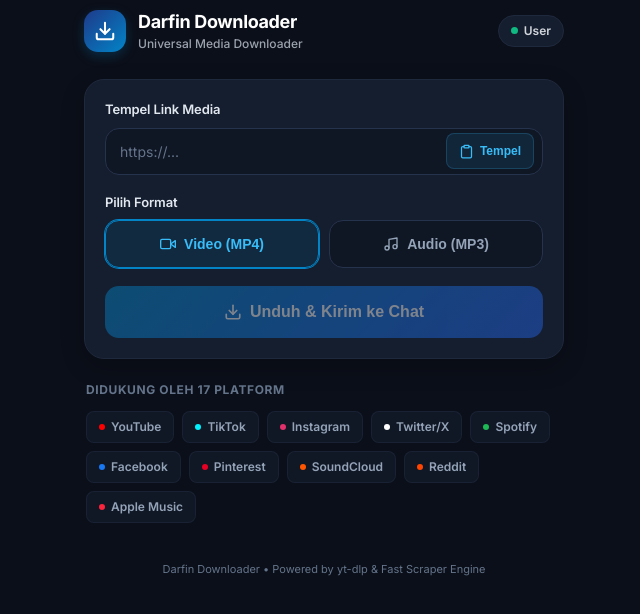
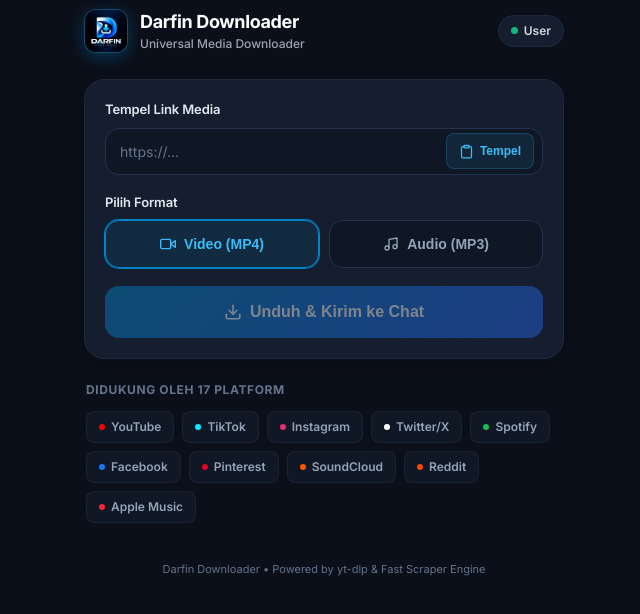
Before and after one commit to arfinstar22/downloader-bot, a website: page public/index.html in a window 1280 px wide. Shown: the whole page, without its empty margins (316-956 px from the left). Drawn offline with Linux system fonts and the light colour scheme.

Commit message:
feat(webapp): replace default header icon with custom Darfin Downloader logo

```diff
--- a/bot.js
+++ b/bot.js
@@ -405,6 +405,9 @@
       if (pathname === "/app.js") {
         return serveFile(res, path.join(PUBLIC_DIR, "app.js"), "application/javascript; charset=utf-8");
       }
+      if (pathname === "/logo.jpg" || pathname === "/favicon.ico") {
+        return serveFile(res, path.join(PUBLIC_DIR, "logo.jpg"), "image/jpeg");
+      }
     }
 
     // API: Download & send media to user chat
--- a/public/index.html
+++ b/public/index.html
@@ -13,6 +13,8 @@
   <link rel="preconnect" href="https://fonts.gstatic.com" crossorigin>
   <link href="https://fonts.googleapis.com/css2?family=Inter:wght@400;500;600;700;800&display=swap" rel="stylesheet">
 
+  <link rel="icon" type="image/jpeg" href="/logo.jpg">
+  <link rel="apple-touch-icon" href="/logo.jpg">
   <link rel="stylesheet" href="/style.css">
 </head>
 <body>
@@ -21,11 +23,7 @@
     <header class="app-header">
       <div class="brand">
         <div class="brand-icon">
-          <svg width="22" height="22" viewBox="0 0 24 24" fill="none" stroke="currentColor" stroke-width="2.2" stroke-linecap="round" stroke-linejoin="round">
-            <path d="M21 15v4a2 2 0 0 1-2 2H5a2 2 0 0 1-2-2v-4"/>
-            <polyline points="7 10 12 15 17 10"/>
-            <line x1="12" y1="15" x2="12" y2="3"/>
-          </svg>
+          <img src="/logo.jpg" alt="Darfin Downloader" class="brand-logo-img">
         </div>
         <div class="brand-text">
           <h1>Darfin Downloader</h1>
--- a/public/style.css
+++ b/public/style.css
@@ -68,15 +68,24 @@
 }
 
 .brand-icon {
-  width: 42px;
-  height: 42px;
-  border-radius: var(--radius-md);
-  background: linear-gradient(135deg, #1E3A8A, #0284C7);
-  color: #FFFFFF;
+  width: 44px;
+  height: 44px;
+  border-radius: 12px;
+  overflow: hidden;
+  background: #0B1120;
+  border: 1.5px solid rgba(56, 189, 248, 0.35);
   display: flex;
   align-items: center;
   justify-content: center;
-  box-shadow: 0 4px 12px rgba(2, 132, 199, 0.25);
+  box-shadow: 0 4px 16px rgba(2, 132, 199, 0.35);
+  flex-shrink: 0;
+}
+
+.brand-logo-img {
+  width: 100%;
+  height: 100%;
+  object-fit: cover;
+  display: block;
 }
 
 .brand-text h1 {
```
Also changed, not shown: public/logo.jpg (added).
